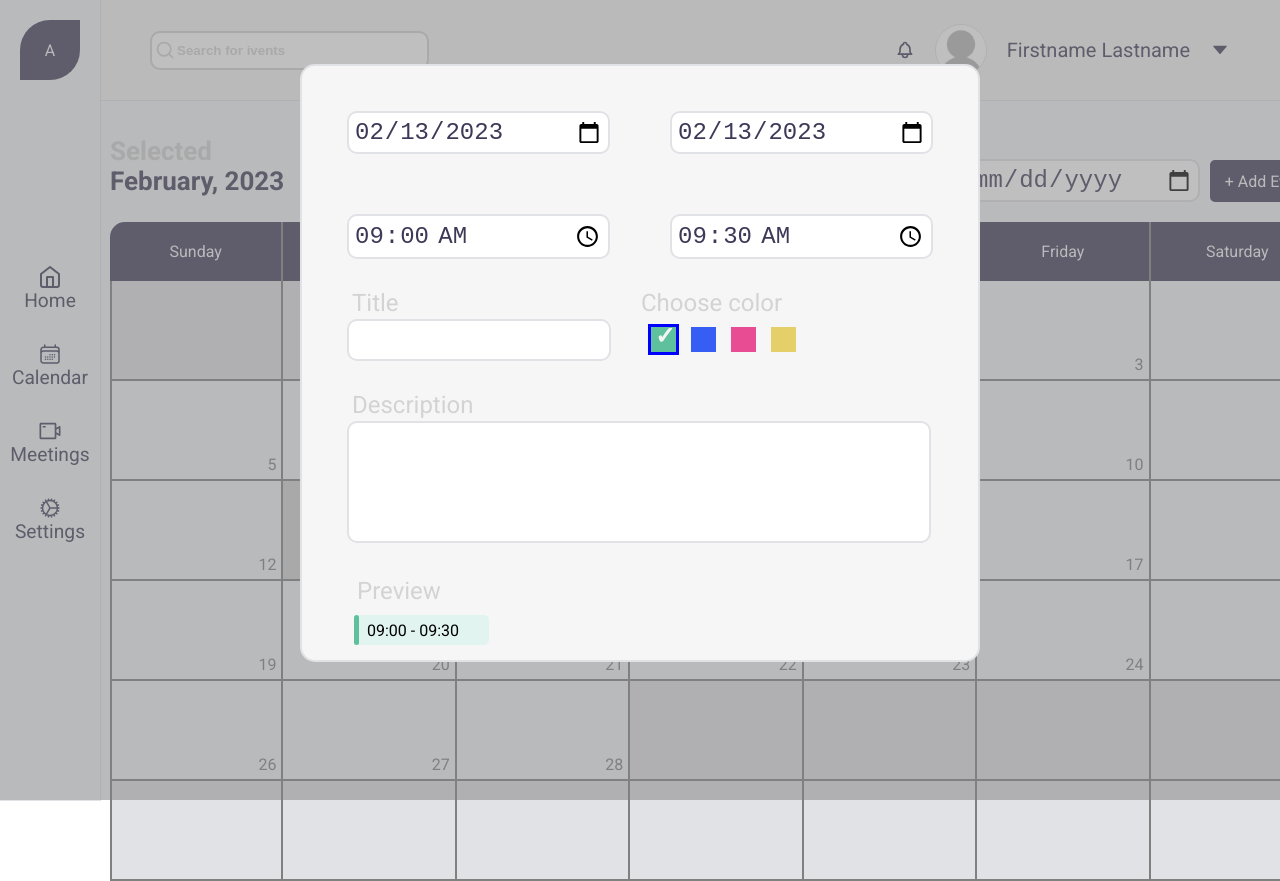
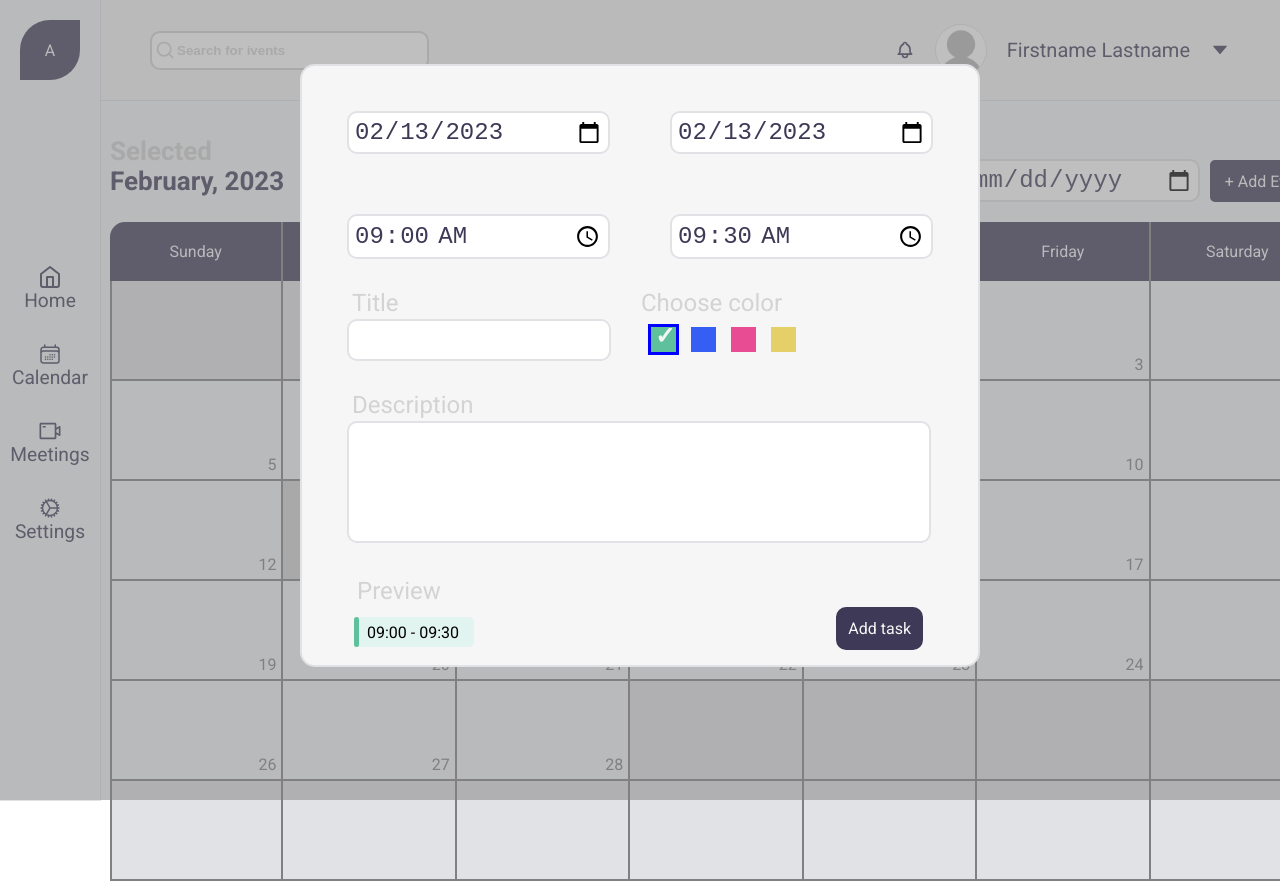
Before and after one commit to bashprog/task_manager, a React app in the folder Client/: page / in a window 1280 px wide. Shown: the top 881 px of the page. Built offline with nearby package versions, Linux system fonts and the light colour scheme.

Commit message:
Mini improves, can add tasks to Aside time zone

```diff
--- a/Client/src/components/Aside/Aside.scss
+++ b/Client/src/components/Aside/Aside.scss
@@ -74,6 +74,12 @@
     height: 60px;
     box-sizing: border-box;
     border-bottom: 2px solid $gray_dark;
+    position: relative;
+    >span.time-span {
+      position: absolute;
+      top: 5px;
+      left: 5px;
+    }
     &:last-child {
       border-bottom: 0;
     }
--- a/Client/src/components/PopUp/PopUp.scss
+++ b/Client/src/components/PopUp/PopUp.scss
@@ -25,6 +25,12 @@
   position: relative;
   box-sizing: border-box;
   z-index: 1010;
+  .add-btn {
+    padding: 10px;
+    border-radius: 10px;
+    margin-left: auto;
+    margin-right: 40px;
+  }
   textarea {
     border: 2px solid $gray_dark;
     border-radius: 10px;
@@ -163,65 +169,17 @@
 .preview {
   padding: 0 40px;
   width: 100%;
+  position: relative;
+  max-height: 150px;
   >.task {
     margin-top: 10px;
+    max-height: 150px;
+    left: 40px !important;
+    top: 30px !important;
   }
   >span{
     font-size: 24px;
     color: lightgray;
     user-select: none;
   }
-  .task {
-    position: relative;
-    min-height: 30px;
-    max-height: 150px;
-    padding-left: 10px;
-    display: inline-flex;
-    border-bottom-right-radius: 5px;
-    border-top-right-radius: 5px;
-    &.column {
-      flex-direction: column;
-      justify-content: center;
-    }
-    >span {
-      display: flex;
-      align-items: center;
-      height: 100%;
-      max-height: 60px;
-      margin-right: 15px;
-    }
-    &::before {
-      content: '';
-      position: absolute;
-      left: -3px;
-      display: block;
-      height: 100%;
-      width: 5px;
-      border-radius: 20px;
-    }
-    &.success {
-      background: $success_light;
-      &::before{
-        background: $success;
-      }
-    }
-    &.primary {
-      background: $primary_light;
-      &::before {
-        background: $primary;
-      }
-    }
-    &.danger {
-      background: $danger_light;
-      &::before {
-        background: $danger;
-      }
-    }
-    &.warning {
-      background: $warning_light;
-      &::before {
-        background: $warning;
-      }
-    }
-  }
 }
--- a/Client/src/components/PopUp/PopUp.tsx
+++ b/Client/src/components/PopUp/PopUp.tsx
@@ -4,6 +4,7 @@ import './PopUp.scss';
 
 import {usePopUpStore} from "../../stores/PopUpStore";
 import {useDateStore} from "../../stores/CalendarStore";
+import Task from "../Task/Task";
 
 interface IProps {
     toggleVisibility: (e: React.MouseEvent<HTMLElement, MouseEvent>) => void,
@@ -22,11 +23,11 @@ interface IProps {
     changeRadio: (e: any) => void,
     textArea: string,
     changeTextArea: (e: any) => void,
-    timeDiff: number
+    timeDiff: number,
+    addTaskHandler: () => void
 }
 
 const PopUp: React.FC<IProps> = (props) => {
-    console.log(props.timeDiff);
     return (
         <section id={`popup`} className={`${!props.isActive && 'hidden'}`} onClick={props.toggleVisibility}>
             <div className={'popup'}>
@@ -81,17 +82,29 @@ const PopUp: React.FC<IProps> = (props) => {
                     </div>
                 </div>
                 <div className="flex">
-                    <div className="preview">
+                    <div className="preview" style={{height: `${props.timeDiff}px`}}>
                         <span>Preview</span>
                         <br/>
-                        <div className={`task ${props.radioBox} ${props.timeDiff > 45 && 'column'}`} style={{height: `${props.timeDiff}px`}}>
-                            <span className="task-time">
-                                {props.startTime} - {props.endTime}
-                            </span>
-                            <span className="title">
-                                {props.title}
-                            </span>
-                        </div>
+                        <Task id={'preview'}
+                              startDate={props.startDate}
+                              startYear={parseInt(props.startDate.substring(0, 4))}
+                              startMonth={parseInt(props.startDate.substring(5, 7)) - 1}
+                              startDay={parseInt(props.startDate.substring(8, 10))}
+                              endDate={props.endDate}
+                              endYear={parseInt(props.endDate.substring(0, 4))}
+                              endMonth={parseInt(props.endDate.substring(5, 7)) - 1}
+                              endDay={parseInt(props.endDate.substring(8, 10))}
+                              startTime={props.startTime}
+                              endTime={props.endTime}
+                              title={props.title}
+                              description={props.textArea}
+                              color={props.radioBox}
+                              timeDiffInMinutes={props.timeDiff}/>
+                    </div>
+                </div>
+                <div className="flex">
+                    <div className="btn add-btn" onClick={props.addTaskHandler}>
+                        Add task
                     </div>
                 </div>
             </div>
--- /dev/null
+++ b/Client/src/components/Task/Task.scss
@@ -0,0 +1,57 @@
+@import "../../var";
+
+.task {
+  position: absolute;
+  left: 55px;
+  min-height: 30px;
+  //max-height: 150px;
+  padding-left: 10px;
+  display: inline-flex;
+  border-bottom-right-radius: 5px;
+  border-top-right-radius: 5px;
+  z-index: 200;
+  &.column {
+    flex-direction: column;
+    justify-content: center;
+  }
+  >span {
+    display: flex;
+    align-items: center;
+    height: 100%;
+    max-height: 30px;
+    margin-right: 15px;
+  }
+  &::before {
+    content: '';
+    position: absolute;
+    left: -3px;
+    display: block;
+    height: 100%;
+    width: 5px;
+    border-radius: 20px;
+  }
+  &.success {
+    background: $success_light;
+    &::before{
+      background: $success;
+    }
+  }
+  &.primary {
+    background: $primary_light;
+    &::before {
+      background: $primary;
+    }
+  }
+  &.danger {
+    background: $danger_light;
+    &::before {
+      background: $danger;
+    }
+  }
+  &.warning {
+    background: $warning_light;
+    &::before {
+      background: $warning;
+    }
+  }
+}
--- /dev/null
+++ b/Client/src/components/Task/Task.tsx
@@ -0,0 +1,40 @@
+import React from "react";
+
+import './Task.scss';
+
+interface IProps {
+    id: number | string,
+    startDate: string,
+    startYear: number,
+    startMonth: number,
+    startDay: number,
+    endDate: string,
+    endYear: number,
+    endMonth: number,
+    endDay: number,
+    startTime: string,
+    endTime: string,
+    title: string,
+    description: string,
+    color: string,
+    timeDiffInMinutes: number,
+    members?: any[]
+}
+
+const Task: React.FC<IProps> = (props) => {
+    return (
+        <div className={`task ${props.color} ${props.timeDiffInMinutes >= 45 && 'column'}`}
+             style={{height: `${props.timeDiffInMinutes}px`, top: `${props.startTime.substring(3)}px`}}>
+                            <span className="task-time">
+                                {props.startTime} - {props.endTime}
+                            </span>
+            {props.title ?
+                <span className="title">
+                                    {props.title}
+                                </span>
+                : null}
+        </div>
+    )
+};
+
+export default Task;
--- a/Client/src/containers/PopUpContainer/PopUpContainer.tsx
+++ b/Client/src/containers/PopUpContainer/PopUpContainer.tsx
@@ -6,23 +6,19 @@ import {useDateStore} from "../../stores/CalendarStore";
 import PopUp from "../../components/PopUp/PopUp";
 
 import {toISOStringWithTimezone} from "../../helpers/datesHelper";
+import {useTaskStore} from "../../stores/TaskStore";
 
-const checker = (str: any) => {
-    if (str < 10) {
-        str = `0${str}`
-    }
-
-    return `${str}`;
-}
+import {timeFormat} from "../../helpers/datesHelper";
 
 const PopUpContainer: React.FC = () => {
+    const {addTask} = useTaskStore();
     const chosenDate = useDateStore(state => state.chosenDate);
     //Решил адейтить так, я хз как это правильно делать
     useEffect(() => {
         changeStartDate(toISOStringWithTimezone(chosenDate).substring(0, 10));
         changeEndDate(toISOStringWithTimezone(chosenDate).substring(0, 10));
     }, [chosenDate])
-
+    //PopUp status
     const {toggle, isActive} = usePopUpStore();
     //Dates
     const [startDate, changeStartDate] = useState(toISOStringWithTimezone(chosenDate).substring(0, 10));
@@ -64,13 +60,13 @@ const PopUpContainer: React.FC = () => {
         let minutes = e.substring(3);
 
         if (minutes < 30) {
-            minutes = checker(parseInt(minutes)+30)
+            minutes = timeFormat(parseInt(minutes)+30)
         } else {
-            minutes = checker(parseInt(minutes) + 30 - 60)
+            minutes = timeFormat(parseInt(minutes) + 30 - 60)
             if (startDate == endDate) {
-                hours < 23 ? hours = checker(parseInt(hours) + 1) : minutes = '59';
+                hours < 23 ? hours = timeFormat(parseInt(hours) + 1) : minutes = '59';
             } else {
-                hours < 23 ? hours = checker(parseInt(hours) + 1) : hours = '00';
+                hours < 23 ? hours = timeFormat(parseInt(hours) + 1) : hours = '00';
             }
         }
 
@@ -89,6 +85,28 @@ const PopUpContainer: React.FC = () => {
         (e.target.value < startTime) && changeStartTime(e.target.value);
     }
 
+    const addTaskHandler = () => {
+          const task = {
+              id: Math.random(),
+              startDate: startDate,
+              startYear: new Date(startDate).getFullYear(),
+              startMonth: new Date(startDate).getMonth(),
+              startDay: new Date(startDate).getDate(),
+              endDate: endDate,
+              endYear: new Date(endDate).getFullYear(),
+              endMonth: new Date(endDate).getMonth(),
+              endDay: new Date(endDate).getDate(),
+              startTime: startTime,
+              endTime: endTime,
+              title: title,
+              description: textArea,
+              timeDiffInMinutes: timeDiff,
+              color: radioBox
+          }
+
+          addTask(task);
+    };
+
     const props = {
         isActive,
         toggleVisibility,
@@ -106,7 +124,8 @@ const PopUpContainer: React.FC = () => {
         changeRadio,
         textArea,
         changeTextArea,
-        timeDiff
+        timeDiff,
+        addTaskHandler
     }
 
     return (
--- a/Client/src/helpers/datesHelper.ts
+++ b/Client/src/helpers/datesHelper.ts
@@ -1,5 +1,5 @@
-const months = ['January', 'February', 'March', 'April', 'May', 'June', 'July', 'August', 'September', 'October', 'November', 'December'];
-const days = ['Sunday', 'Monday', 'Tuesday', 'Wednesday', 'Thursday', 'Friday', 'Saturday'];
+export const months = ['January', 'February', 'March', 'April', 'May', 'June', 'July', 'August', 'September', 'October', 'November', 'December'];
+export const days = ['Sunday', 'Monday', 'Tuesday', 'Wednesday', 'Thursday', 'Friday', 'Saturday'];
 
 export function getDaysInMonth(year: number, month: number) {
     return {startDayName: days[new Date(year, month, 1).getDay()], startDayNum: new Date(year, month, 1).getDay(), totalDays: new Date(year, month+1, 0).getDate()}
@@ -31,3 +31,11 @@ export const toISOStringWithTimezone = (date: Date) => {
         diff + pad(tzOffset / 60) +
         ':' + pad(tzOffset % 60);
 };
+
+export const timeFormat = (str: any) => {
+    if (str < 10) {
+        str = `0${str}`
+    }
+
+    return `${str}`;
+}
--- a/Client/src/stores/TaskStore.ts
+++ b/Client/src/stores/TaskStore.ts
@@ -8,19 +8,42 @@ interface Person {
 }
 
 interface Task {
-    startDate: Date,
-    endDate: Date,
+    id: number,
+    startDate: string,
+    startYear: number,
+    startMonth: number,
+    startDay: number,
+    endDate: string,
+    endYear: number,
+    endMonth: number,
+    endDay: number,
     startTime: string,
     endTime: string,
     title: string,
     description: string,
-    members: Person[]
+    color: string,
+    timeDiffInMinutes: number,
+    members?: Person[]
 }
 
 interface TaskStore {
     tasks: Task[],
+    sortedArray: Task[] | [],
+    addTask: (task: Task) => void,
+    sortByDate: (year: number, month: number, day: number) => void
 }
 
 export const useTaskStore = create<TaskStore>()(devtools(immer((set) => ({
     tasks: [],
+    sortedArray: [],
+    addTask: task => set(state => {
+        state.tasks.push(task)
+    }),
+    sortByDate: (year, month, day) => set(state => ({
+        sortedArray: [... state.tasks.filter(el => {
+            if (el.startYear == year && el.startMonth == month && el.startDay == day) {
+                return el;
+            }
+        })]
+    }))
 }))))
```
Also changed, not shown: Client/src/components/Aside/Aside.tsx (+20 -26 lines).
